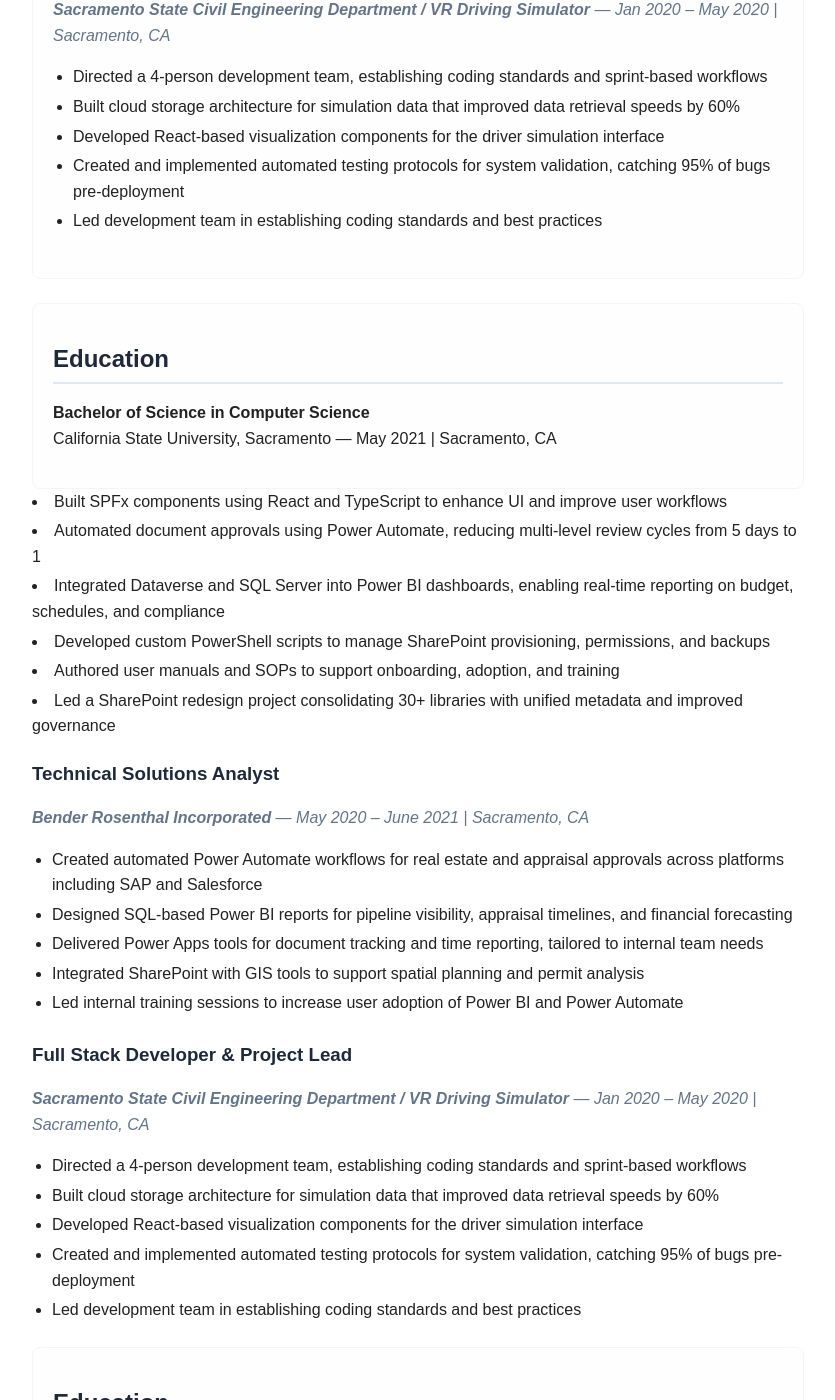
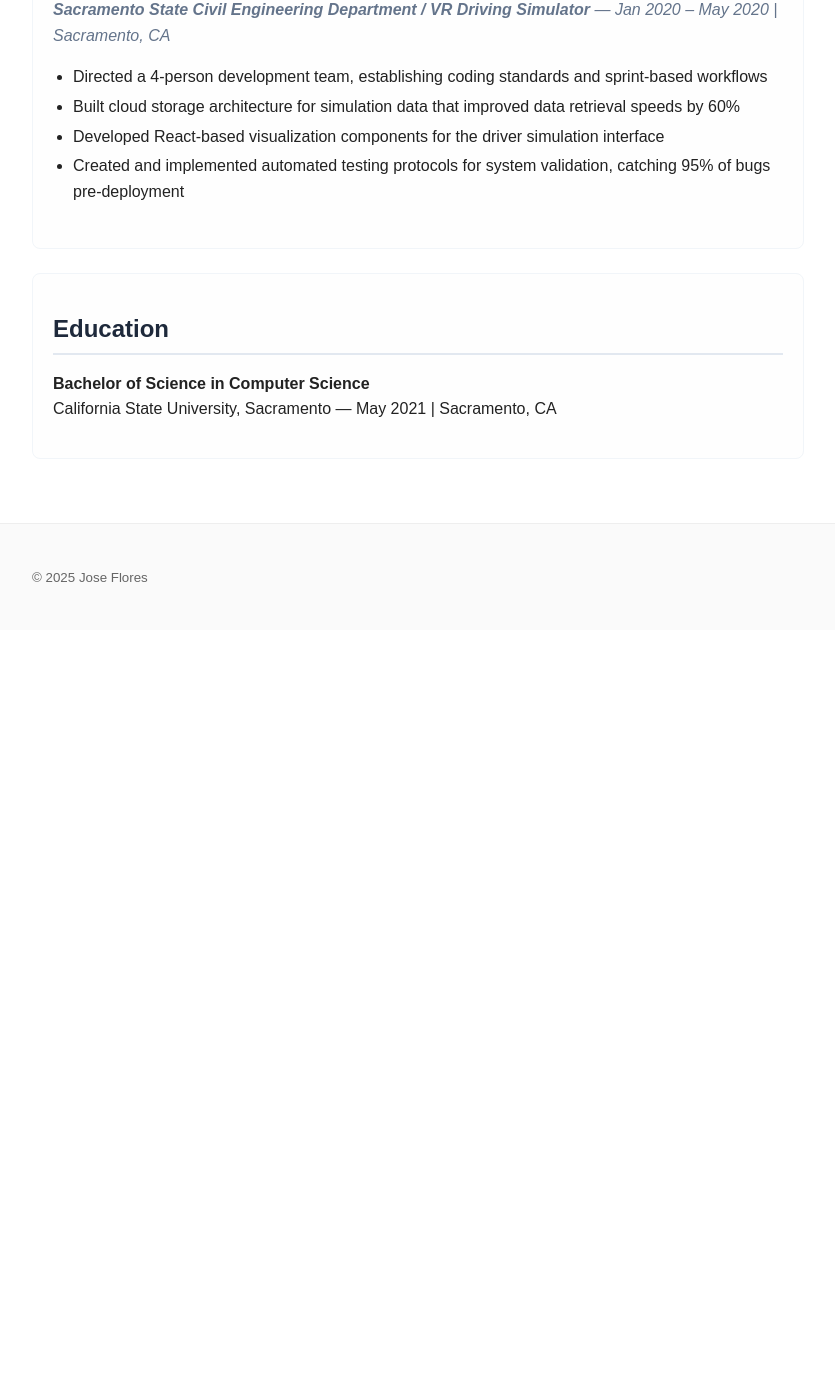
Before and after one commit to Josetf2396/Josetf2396.github.io, a Jekyll site: the page built from resume.html, in a window 1280 px wide and 1400 px high, scrolled down 1715 px. Shown: the whole window, without its empty margins (222-1057 px from the left). Built offline with Jekyll 4.4.1, drawn with Linux system fonts in a browser that asks for light colours; after the commit the page ends 2345 px from its top, so only the background shows below that.

Commit message:
fixed up resume

```diff
--- a/resume.html
+++ b/resume.html
@@ -7,8 +7,8 @@
 <h1>Jose Flores</h1>
 <p class="contact-info">
     <a href="mailto:{{ site.contact.email }}">{{ site.contact.email }}</a>
-  | <a href="{{ site.contact.linkedin_url }}">LinkedIn</a>
-  | <a href="{{ site.contact.github_url }}">GitHub</a>
+    | <a href="{{ site.contact.linkedin_url }}">LinkedIn</a>
+    | <a href="{{ site.contact.github_url }}">GitHub</a>
 </p>
 
 <section>
@@ -63,7 +63,6 @@
       <li>Built cloud storage architecture for simulation data that improved data retrieval speeds by 60%</li>
       <li>Developed React-based visualization components for the driver simulation interface</li>
       <li>Created and implemented automated testing protocols for system validation, catching 95% of bugs pre-deployment</li>
-      <li>Led development team in establishing coding standards and best practices</li>
     </ul>
   </div>
 </section>
@@ -73,43 +72,3 @@
   <p><strong>Bachelor of Science in Computer Science</strong><br>
   California State University, Sacramento — May 2021 | Sacramento, CA</p>
 </section>
-      <li>Built SPFx components using React and TypeScript to enhance UI and improve user workflows</li>
-      <li>Automated document approvals using Power Automate, reducing multi-level review cycles from 5 days to 1</li>
-      <li>Integrated Dataverse and SQL Server into Power BI dashboards, enabling real-time reporting on budget, schedules, and compliance</li>
-      <li>Developed custom PowerShell scripts to manage SharePoint provisioning, permissions, and backups</li>
-      <li>Authored user manuals and SOPs to support onboarding, adoption, and training</li>
-      <li>Led a SharePoint redesign project consolidating 30+ libraries with unified metadata and improved governance</li>
-    </ul>
-  </div>
-
-  <div class="job">
-    <h3>Technical Solutions Analyst</h3>
-    <p><strong>Bender Rosenthal Incorporated</strong> — May 2020 – June 2021 | Sacramento, CA</p>
-    <ul>
-      <li>Created automated Power Automate workflows for real estate and appraisal approvals across platforms including SAP and Salesforce</li>
-      <li>Designed SQL-based Power BI reports for pipeline visibility, appraisal timelines, and financial forecasting</li>
-      <li>Delivered Power Apps tools for document tracking and time reporting, tailored to internal team needs</li>
-      <li>Integrated SharePoint with GIS tools to support spatial planning and permit analysis</li>
-      <li>Led internal training sessions to increase user adoption of Power BI and Power Automate</li>
-    </ul>
-  </div>
-
-  <div class="job">
-    <h3>Full Stack Developer & Project Lead</h3>
-    <p><strong>Sacramento State Civil Engineering Department / VR Driving Simulator</strong> — Jan 2020 – May 2020 | Sacramento, CA</p>
-    <ul>
-      <li>Directed a 4-person development team, establishing coding standards and sprint-based workflows</li>
-      <li>Built cloud storage architecture for simulation data that improved data retrieval speeds by 60%</li>
-      <li>Developed React-based visualization components for the driver simulation interface</li>
-      <li>Created and implemented automated testing protocols for system validation, catching 95% of bugs pre-deployment</li>
-      <li>Led development team in establishing coding standards and best practices</li>
-    </ul>
-  </div>
-</section>
-
-<section>
-  <h2>Education</h2>
-
-  <p><strong>Bachelor of Science in Computer Science</strong><br>
-  California State University, Sacramento — May 2021 | Sacramento, CA</p>
-</section>
```
